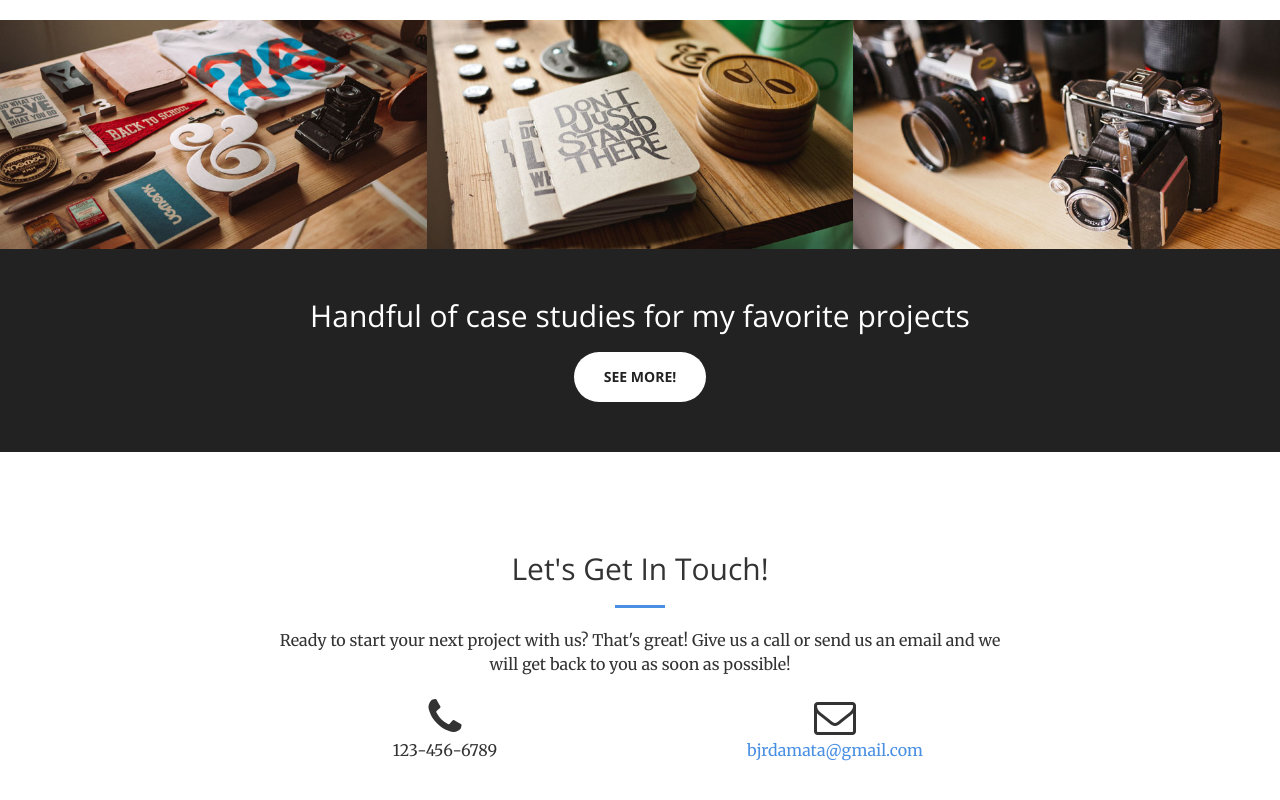
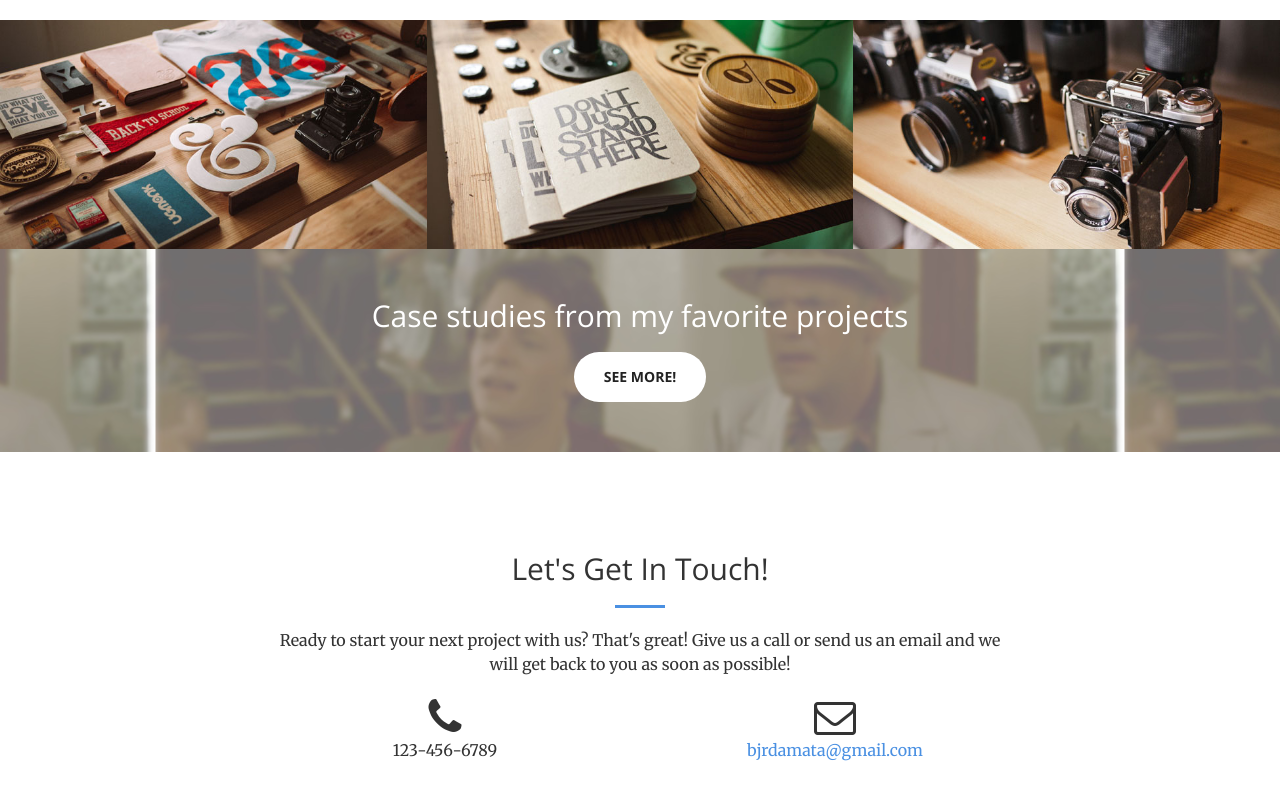
Before and after one commit to brenodamata/hello, a plain HTML site: page index.html in a window 1280 px wide. Shown: the part 1916-2716 px from the top of the page. Drawn offline with nearby package versions, Linux system fonts and the light colour scheme.

Commit message:
new background image for use case section

```diff
--- a/css/creative.css
+++ b/css/creative.css
@@ -60,7 +60,9 @@ p {
 
 .bg-dark {
     color: #fff;
-    background-color: #222;
+    /*background-color: #222;*/
+    background-image: url(../img/use_cases.jpg);
+    background-position: center;
 }
 
 .text-faded {
--- a/index.html
+++ b/index.html
@@ -250,7 +250,7 @@
     <aside class="bg-dark">
         <div class="container text-center">
             <div class="call-to-action">
-                <h2>Handful of case studies for my favorite projects</h2>
+                <h2>Case studies from my favorite projects</h2>
                 <a href="#" class="btn btn-default btn-xl wow tada">See more!</a>
             </div>
         </div>
```
Also changed, not shown: img/use_cases.jpg (added).
